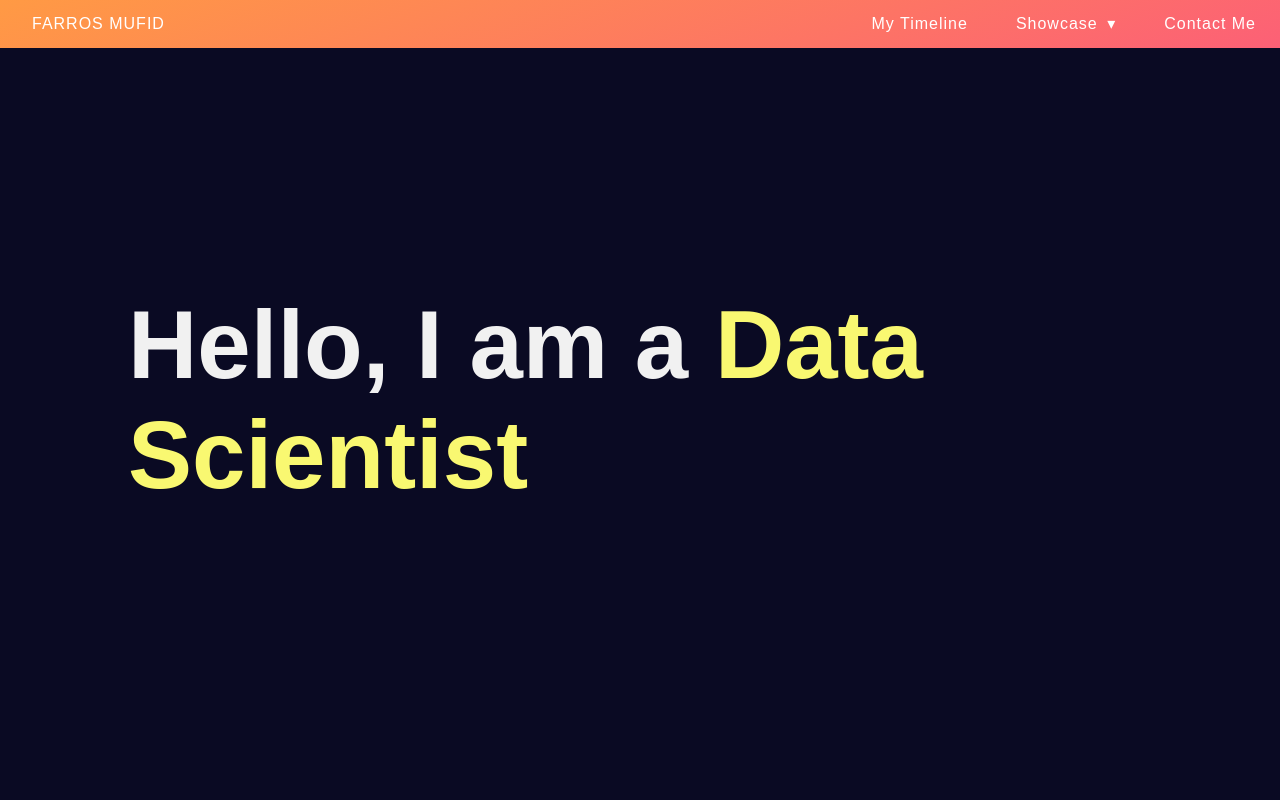
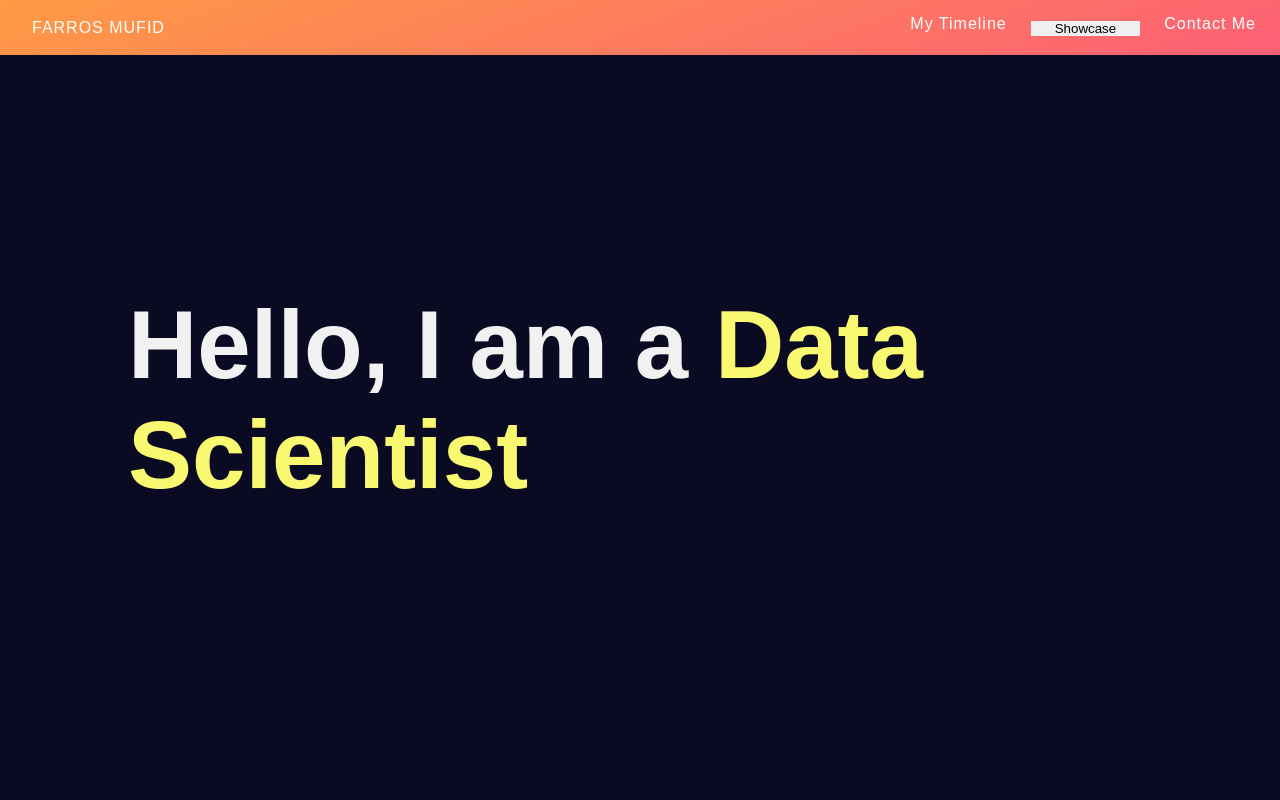
Before and after one commit to farrosmufid/portfolio-website, a React (Create React App) app: page / in a window 1280 px wide. Shown: the top 800 px of the page. Built offline with nearby package versions, Linux system fonts and the light colour scheme.

Commit message:
Changed showcase html from an a tag to a button tag

```diff
--- a/src/components/Navbar.js
+++ b/src/components/Navbar.js
@@ -60,7 +60,7 @@ export default function Navbar() {
                         <a href="#my_timeline_section" className="nav-links" onClick={(e) => handleLinkClick(e, false)}>My Timeline</a>
                     </li>
                     <li>
-                        <a href="#design_work_section" className="nav-links" onClick={handleDropdownClick}>Showcase</a>
+                        <button className="nav-links" onClick={handleDropdownClick}>Showcase</button>
                         <ul className="navbar-dropdown">
                             <li>
                                 <a href="#design_work_section" className="nav-links" onClick={(e) => handleLinkClick(e, false)}>Design Work</a>
```
